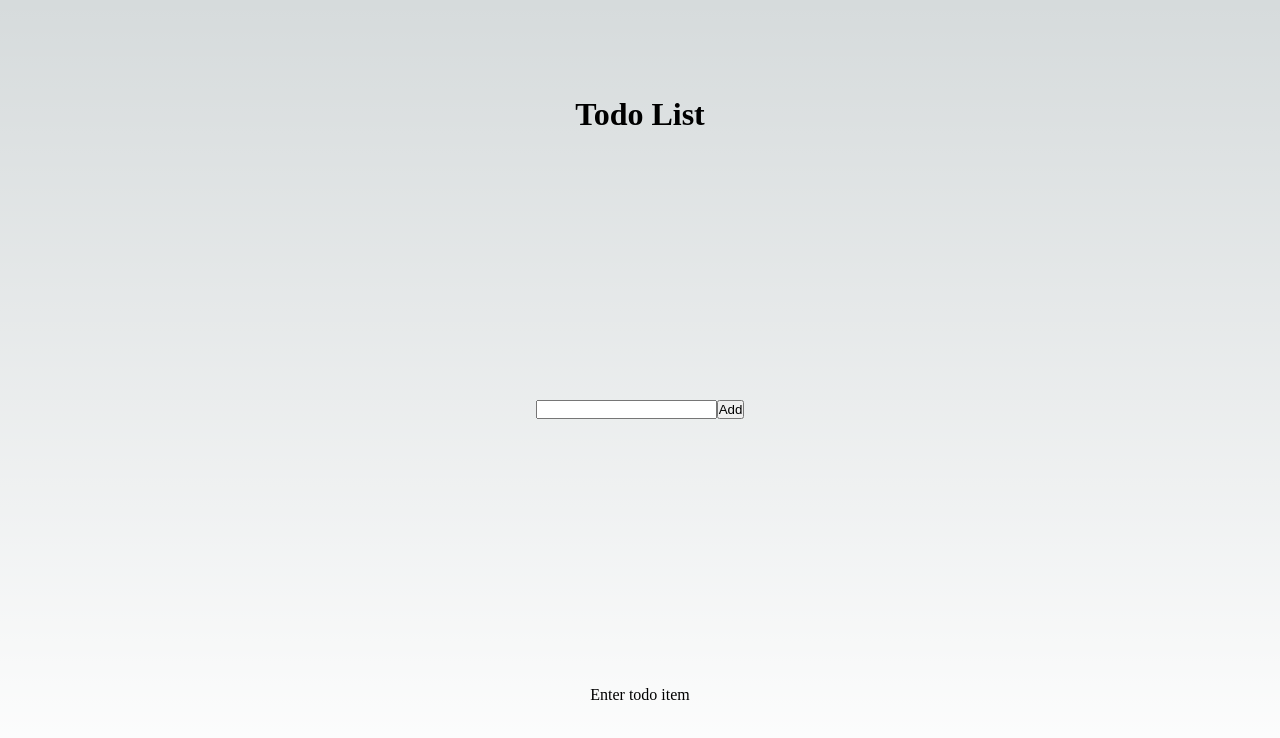
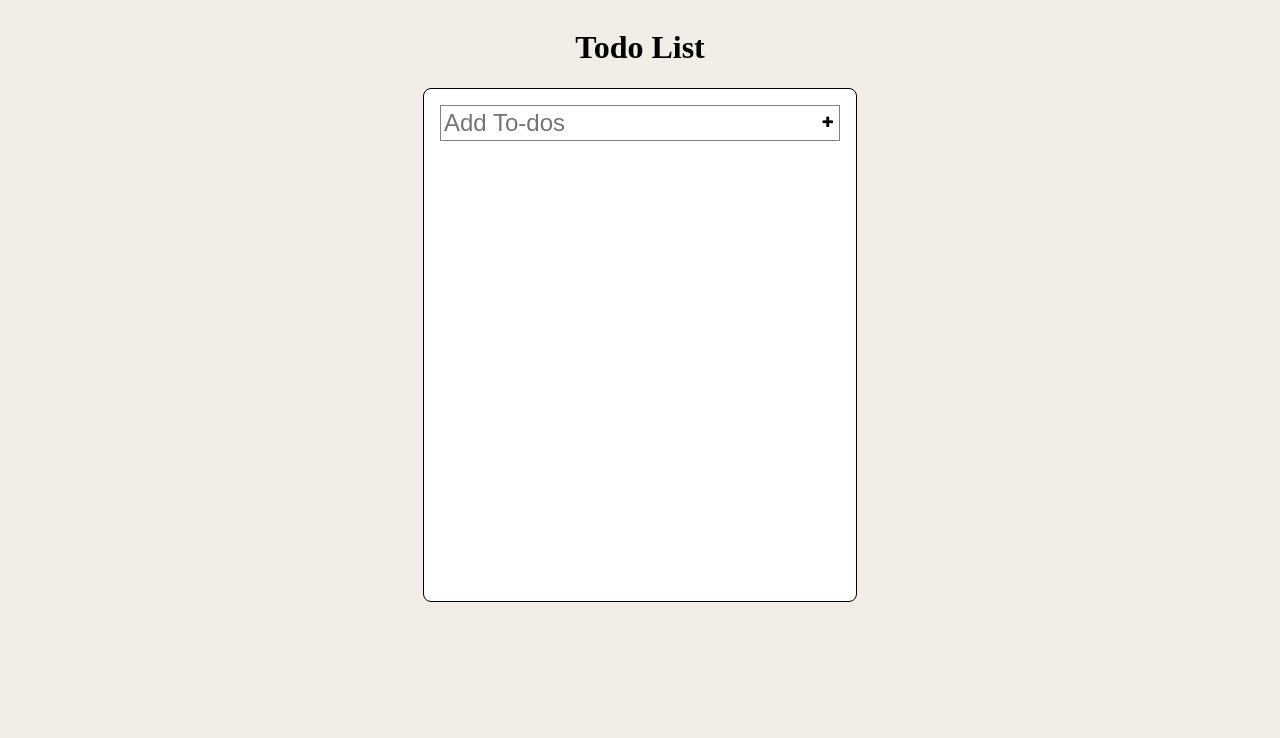
Before and after one commit to swastika0015/Turso-Nextjs-Todo-List, a Next.js app: page / in a window 1280 px wide. Shown: the top 738 px of the page. Built offline with nearby package versions, Linux system fonts and the light colour scheme.

Commit message:
Added css

```diff
--- a/src/pages/index.js
+++ b/src/pages/index.js
@@ -31,9 +31,10 @@ export default function Home() {
   }
 
   const handleDelete = (todo) => {
-    const updatedArr = todoList.filter(todoItem => todoItem.indexOf(todoItem) != todoList.indexOf(todo))
+    const updatedArr = todoList.filter(todoItem => todoItem.indexOf(todoItem) !== todoList.indexOf(todo))
 
     settodoList(updatedArr)
+    console.log(updatedArr)
   }
   return (
     <>
@@ -41,26 +42,30 @@ export default function Home() {
         <title>Create Next App</title>
         <meta name="description" content="Generated by create next app" />
         <meta name="viewport" content="width=device-width, initial-scale=1" />
-        <link rel="icon" href="/favicon.ico" />
+        <link rel="stylesheet" href="https://cdnjs.cloudflare.com/ajax/libs/font-awesome/4.7.0/css/font-awesome.min.css"></link>
       </Head>
       <main className={styles.main}>
-        <h1>Todo List</h1>
-        <form>
-          <input type="text" value={userInput} onChange={handleChange}/>
-          <button onClick={handleSubmit}>Add</button>
+        <h1 className={styles.heading}>Todo List</h1>
+        <div className={styles.todolist}>
+          <form className={styles.flexRow}>
+            <input className={styles.inputTodo} type="text" placeholder='Add To-dos' value={userInput} onChange={handleChange}/>
+            <button className={styles.btn} onClick={handleSubmit}><i class="fa fa-plus"></i></button>
           </form>
 
-        <ul>
+          <ul className={styles.inputList}>
+            <div className={styles.flexCol}>
             {
               todoList.length >=1 ? todoList.map((todo, idx) => {
-              return <li key={idx}> {todo}<button onClick={(e) => {
+                return <li className={styles.flexRow} key={idx}> {todo}<button className={styles.btn} onClick={(e) => {
                   e.preventDefault()
                   handleDelete(todo)
-              }}>Delete</button></li>
+                }}><i class="fa fa-trash"></i></button></li>
               })
-            : "Enter todo item"
+              : ""
             }
+            </div>
           </ul>
+          </div>
       </main>
     </>
   )
--- a/src/styles/Home.module.css
+++ b/src/styles/Home.module.css
@@ -1,8 +1,68 @@
 .main {
   display: flex;
   flex-direction: column;
+  align-items: center;
+
+}
+
+.input {
+  border-top-style: hidden;
+  border-right-style: hidden;
+  border-left-style: hidden;
+  border-bottom-style: groove;
+  background-color: #eee;
+}
+
+.no-outline:focus {
+  outline: none;
+}
+
+.flexRow{
+  display: flex;
+  flex-direction: row;
   justify-content: space-between;
-  align-items: center;
-  padding: 6rem;
-  min-height: 100vh;
+  font-size: 1.5rem;
+  border: 1px solid grey;
 }
+.flexRow input{
+  border: none;
+}
+.flexCol{
+  display: flex;
+  flex-direction: column;
+  justify-content: flex-start;
+
+}
+.todolist{
+  border: 1px solid black;
+  padding: 1rem;
+  min-width: 25em;
+  border-radius: .5rem;
+  background-color: white;
+  min-height: 30em;
+}
+.todolist ul{
+  padding: 0;
+}
+.todolist li{
+  border: 1px solid grey;
+  padding: 3px;
+  margin-bottom: 1rem;
+  border-radius: 2px;
+  min-height: 2rem;
+}
+.inputTodo{
+  min-width: 75%;
+  padding: 3px;
+  font-size: 1.5rem;
+}
+
+.inputList{
+  list-style-type: none;
+}
+
+.btn{
+  background: none;
+  border: none;
+  cursor: pointer;
+}
--- a/src/styles/globals.css
+++ b/src/styles/globals.css
@@ -1,107 +1,3 @@
-:root {
-  --max-width: 1100px;
-  --border-radius: 12px;
-  --font-mono: ui-monospace, Menlo, Monaco, 'Cascadia Mono', 'Segoe UI Mono',
-    'Roboto Mono', 'Oxygen Mono', 'Ubuntu Monospace', 'Source Code Pro',
-    'Fira Mono', 'Droid Sans Mono', 'Courier New', monospace;
-
-  --foreground-rgb: 0, 0, 0;
-  --background-start-rgb: 214, 219, 220;
-  --background-end-rgb: 255, 255, 255;
-
-  --primary-glow: conic-gradient(
-    from 180deg at 50% 50%,
-    #16abff33 0deg,
-    #0885ff33 55deg,
-    #54d6ff33 120deg,
-    #0071ff33 160deg,
-    transparent 360deg
-  );
-  --secondary-glow: radial-gradient(
-    rgba(255, 255, 255, 1),
-    rgba(255, 255, 255, 0)
-  );
-
-  --tile-start-rgb: 239, 245, 249;
-  --tile-end-rgb: 228, 232, 233;
-  --tile-border: conic-gradient(
-    #00000080,
-    #00000040,
-    #00000030,
-    #00000020,
-    #00000010,
-    #00000010,
-    #00000080
-  );
-
-  --callout-rgb: 238, 240, 241;
-  --callout-border-rgb: 172, 175, 176;
-  --card-rgb: 180, 185, 188;
-  --card-border-rgb: 131, 134, 135;
+body{
+  background-color: rgb(242, 237, 230);
 }
-
-@media (prefers-color-scheme: dark) {
-  :root {
-    --foreground-rgb: 255, 255, 255;
-    --background-start-rgb: 0, 0, 0;
-    --background-end-rgb: 0, 0, 0;
-
-    --primary-glow: radial-gradient(rgba(1, 65, 255, 0.4), rgba(1, 65, 255, 0));
-    --secondary-glow: linear-gradient(
-      to bottom right,
-      rgba(1, 65, 255, 0),
-      rgba(1, 65, 255, 0),
-      rgba(1, 65, 255, 0.3)
-    );
-
-    --tile-start-rgb: 2, 13, 46;
-    --tile-end-rgb: 2, 5, 19;
-    --tile-border: conic-gradient(
-      #ffffff80,
-      #ffffff40,
-      #ffffff30,
-      #ffffff20,
-      #ffffff10,
-      #ffffff10,
-      #ffffff80
-    );
-
-    --callout-rgb: 20, 20, 20;
-    --callout-border-rgb: 108, 108, 108;
-    --card-rgb: 100, 100, 100;
-    --card-border-rgb: 200, 200, 200;
-  }
-}
-
-* {
-  box-sizing: border-box;
-  padding: 0;
-  margin: 0;
-}
-
-html,
-body {
-  max-width: 100vw;
-  overflow-x: hidden;
-}
-
-body {
-  color: rgb(var(--foreground-rgb));
-  background: linear-gradient(
-      to bottom,
-      transparent,
-      rgb(var(--background-end-rgb))
-    )
-    rgb(var(--background-start-rgb));
-}
-
-a {
-  color: inherit;
-  text-decoration: none;
-}
-
-@media (prefers-color-scheme: dark) {
-  html {
-    color-scheme: dark;
-  }
-}
```
Lines whose indentation alone changed are shown as unchanged.
